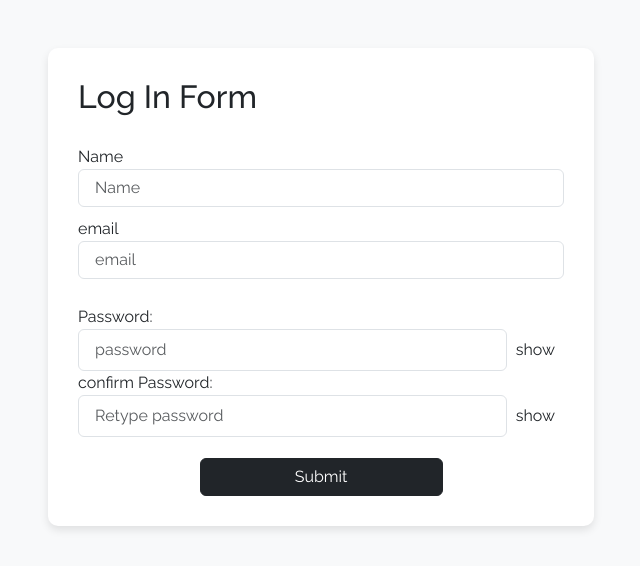
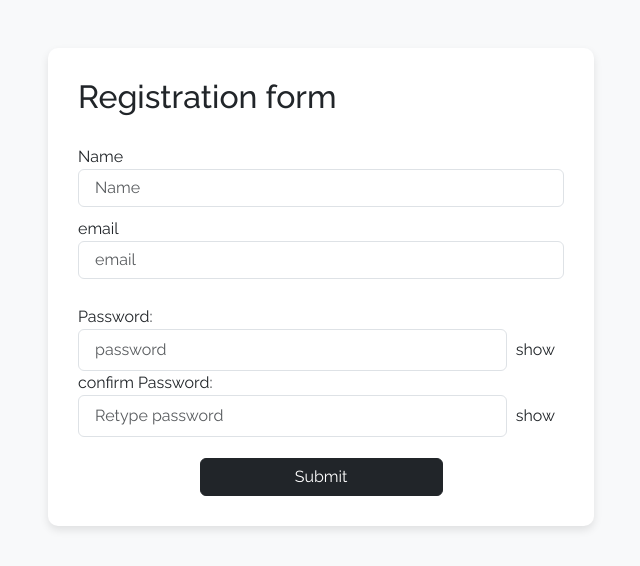
Before and after one commit to TanvirMahfuz/novelist, a Node server app: page /api/register in a window 1280 px wide. Shown: the top 566 px of the page, without its empty margins (307-947 px from the left). Run offline with Node 20, Linux system fonts and the light colour scheme; some libraries are stand-ins or nearby versions.

Commit message:
feature added

```diff
--- a/views/payment.html
+++ b/views/payment.html
@@ -3,7 +3,7 @@
 <head>
     <meta charset="UTF-8">
     <meta name="viewport" content="width=device-width, initial-scale=1.0">
-    <title>Product Page with Bikash Payment</title>
+    <title>Product Page with Bkash Payment</title>
     <link rel="stylesheet" href="style.css">
     <style>
         body {
--- a/views/registration.ejs
+++ b/views/registration.ejs
@@ -37,7 +37,7 @@
       <div class="row w-100">
         <div class="col d-flex justify-content-center">
           <div class="form-container">
-            <h2 class="mb-4">Log In Form</h2>
+            <h2 class="mb-4">Registration form</h2>
             <form id="login-form">
               <!-- when using a form, always set the name property
                      It enables the form to be converted into object using FormData class
```
